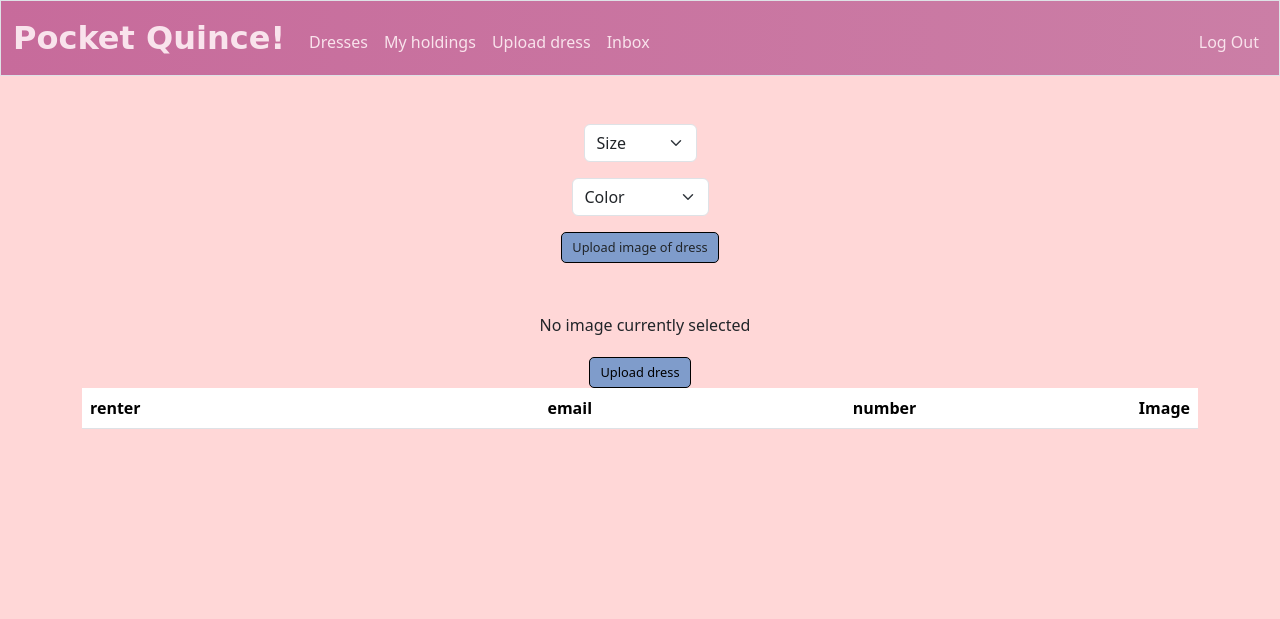
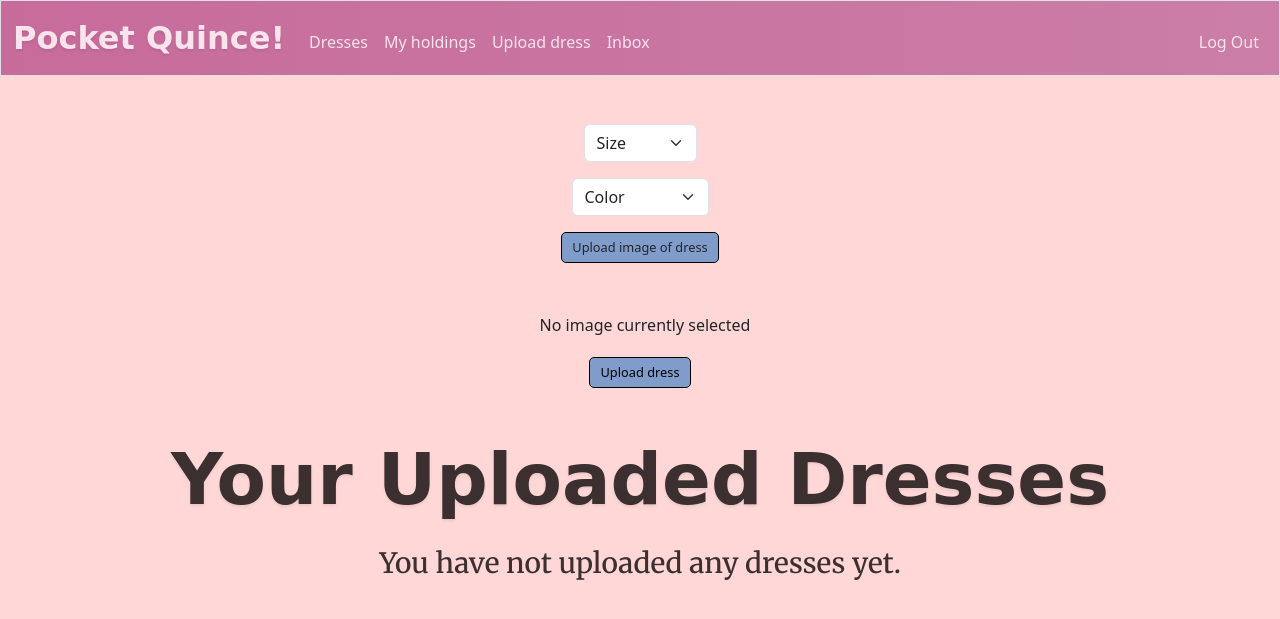
Before and after one commit to angelicabz81/gettingStarted, a Flask app: page /upload in a window 1280 px wide. Shown: the top 619 px of the page. Run offline with Flask 3, Linux system fonts and the light colour scheme; a user stored in the database is signed in; data comes from the database, SQL or seed files in the repository; both versions use the stored data as it was after the commit; lists and menus that the app fills with data are empty; some web fonts are replaced.

Commit message:
add dress cards to upload and holdings

```diff
--- a/static/style.css
+++ b/static/style.css
@@ -8,6 +8,7 @@ body {
 /* Imperial Script for headings*/
 .imperial {
     font-family: 'Imperial Script', cursive;
+    text-shadow: 0px 2px 3px rgba(0,0,0,0.08);
     font-weight: 700;
     font-size: 450%;
     color: #3B2F2F;
@@ -78,12 +79,8 @@ nav .navbar-brand
 
 }
 
-.filter-pill:hover {
-  background-color: #C989A2;
-}
-
 .btn-check:checked + .filter-pill {
-    background-color: #C98AA7;   /*Changes color after selection */
+    background-color: #c398ac;   /*Changes color after selection */
     color: white;
 }
 
@@ -94,13 +91,15 @@ nav .navbar-brand
 
 /* Catalog */
 .catalogImage{
-  width: 55%;
-  height: 300px;
+  width: 80%;
+  height: 80%;
   object-fit: cover;
+  object-position: center;
   border-radius: 10px;
 }
 
 .dress-card {
+  padding-top: 15px;
   height: 100%
 }
 
--- a/templates/upload.html
+++ b/templates/upload.html
@@ -67,6 +67,8 @@
 
       <!-- Drop down for sizes -->
     <form action="/upload" method="post" enctype="multipart/form-data">
+
+
         <div class = "mb-3">
             <select class="form-select mx-auto w-auto" name="size" required>
                 <option value="" selected="">Size</option>
@@ -100,26 +102,28 @@
         <button type="submit">Upload dress</button>
     </form>
 
-     <!-- show dresses owned by users -->
+     <!-- show dresses owned by user -->
 
-    <table class = "table table-striped">
-        <thead>
-            <tr>
-                <th class = "text-start">renter</th>
-                <th class = "text-end">email</th>
-                <th class = "text-end">number</th>
-                <th class = "text-end">Image</th>
-            </tr>
-        </thead>
-        <tbody>
+    <h1 class = "imperial mb-4 mt-5">Your Uploaded Dresses</h1>
+    {% if dresses|length == 0 %}
+        <h3 class = "body-font">You have not uploaded any dresses yet.</h3>
+    {% else %}
+        <div class="container">
+            <div class="row">
                 {% for dress in dresses %}
-                <tr>
-                    <td class = "text-start"> {{ dress["renter"] }}</td>
-                    <td class = "text-end"> {{ dress["renter_email"]}}</td>
-                    <td class = "text-end"> {{ dress["renter_phone"]}}</td>
-                    <td class = "text-end"> <img src = "{{ dress['image_url'] }}" ></td>
-                    <td>
+                    <div class = "col-md-4 mb-4">
+                        <div class = "card dress-card">
+                            <img class = "catalogImage mx-auto d-block" src = "{{ dress['image_url'] }}">
+
+                            <div class = "card-body">
+
                                 {% if dress.renter_id %}
+                                    <h3 class = "body-font text-danger">Currently rented out</h3>
+                                    <h2 class = "body-font">{{ "renter: " + dress["renter"] }}</h2>
+                                    <h2 class = "body-font">{{ "email: " + dress["renter_email"]}}</h2>
+                                    <h2 class = "body-font">{{ "phone: " + dress["renter_phone"]}}</h2>
+                                    <br>
+
                                     <form action="/messages" method="post" class="mt-2">
                                         <input type="hidden" name="receiver_id" value="{{ dress['renter_id'] }}">
                                         <input type="hidden" name="dress_id" value="{{ dress['id'] }}">
@@ -128,15 +132,16 @@
                                             <button type="submit" class="btn btn-primary btn-sm">Send</button>
                                         </div>
                                     </form>
+
+                                {% else %}
+                                    <h3 class = "body-font text-success">Available for rent</h3>
                                 {% endif %}
 
-                    </td>
-
-                </tr>
+                            </div>
+                        </div>
+                    </div>
 
                 {% endfor %}
-        </tbody>
-    </table>
-
+            {% endif %}
 
 {% endblock %}
```
Also changed, not shown: templates/catalog.html (+5 -3 lines), templates/holdings.html (+56 -1 lines), static/uploads/12.jpg (added), wardrobe.db, 2 other files. Lines whose indentation alone changed are shown as unchanged.
